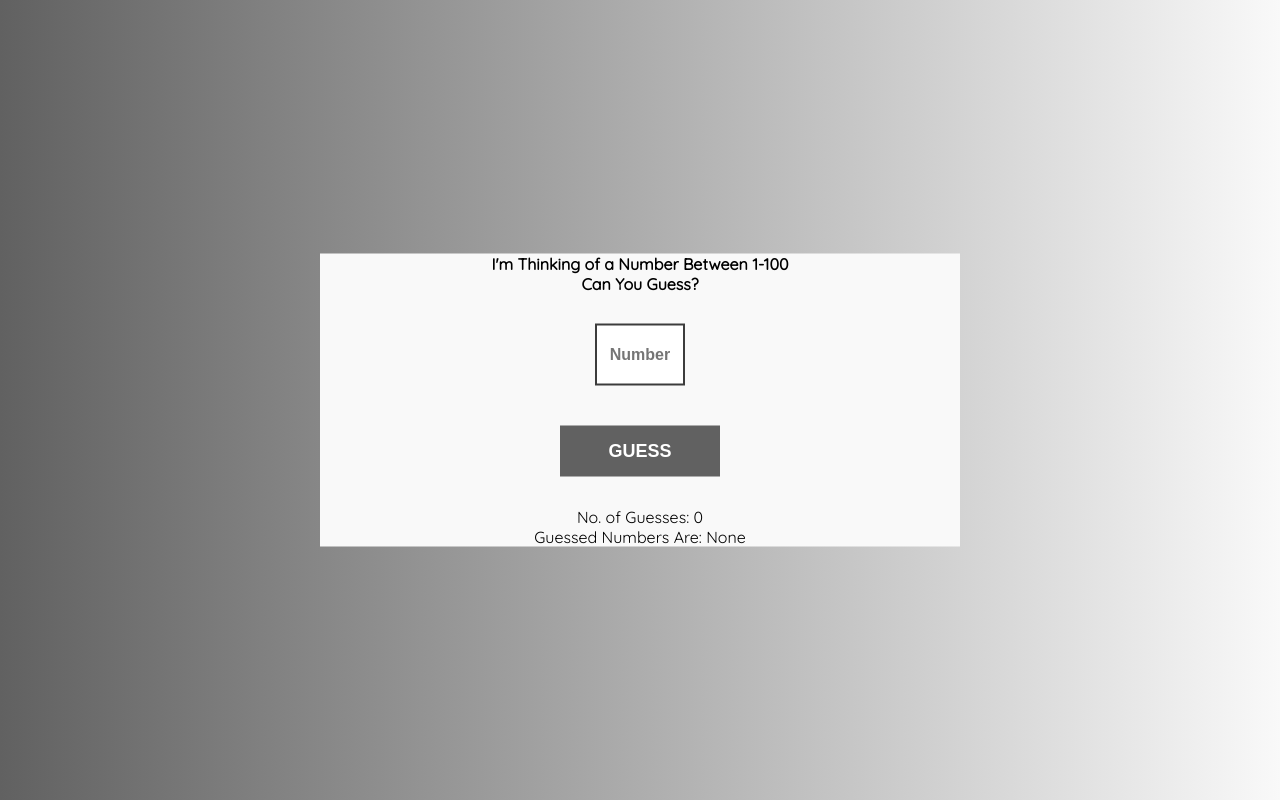
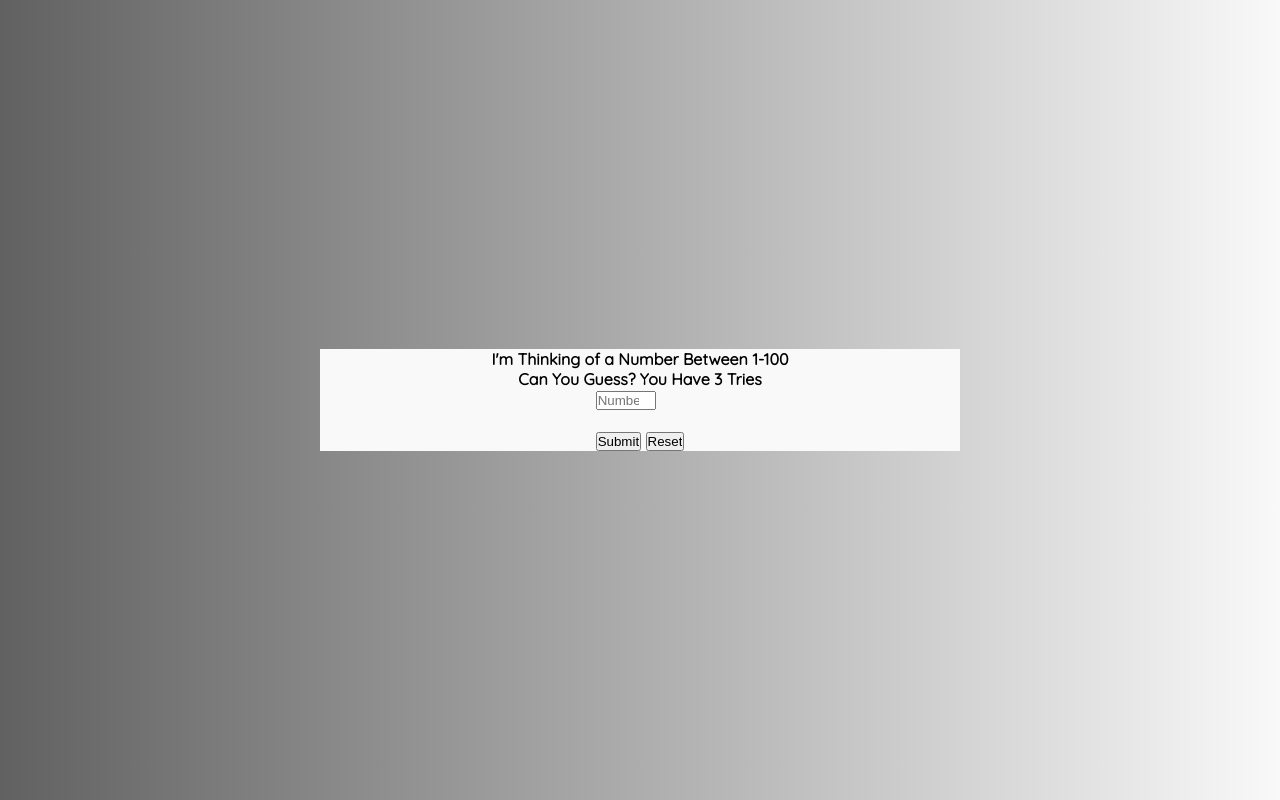
Before and after one commit to wtmcgrew/number-guessing-game, a plain HTML site: page index.html in a window 1280 px wide. Drawn offline with Linux system fonts and the light colour scheme.

Commit message:
Onsbumit event and onclick submissions to run JS functions

```diff
--- a/index.html
+++ b/index.html
@@ -16,18 +16,20 @@
 <body>
 	<div class="container">
 		<h3>I'm Thinking of a Number Between 1-100</h3>
-		<h3>Can You Guess?</h3>
+		<h3>Can You Guess? You Have 3 Tries</h3>
 
-		<input type="text" placeholder="Number" id="guess">
+		<form id="my-form" onsubmit="tries()">
+			<!-- Input type as number removes ability to enter text -->
+			<input type="Number" min="1" max="100" placeholder="Number" id="guess">
 
-		<br><br>
+			<br><br>
 
-		<button onclick="tries()" id="button">GUESS</button>
+			<input type="submit" value="Submit">
+			<input type="reset"  value="Reset" onclick="myButton()">
+		</form>
 
-		<p id="message-1">No. of Guesses: 0</p>
-		<p id="message-2">Guessed Numbers Are: None</p>
-		<p id="message-3"></p>
-
+		<p id="message"></p>
+		<p id="message-2"></p>
 	</div>
 
 	<script type="text/javascript"  defer src="script.js"></script>
```
